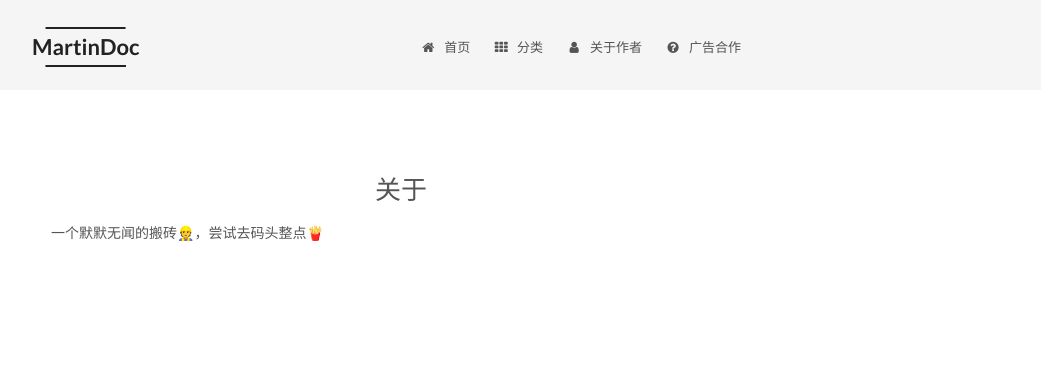
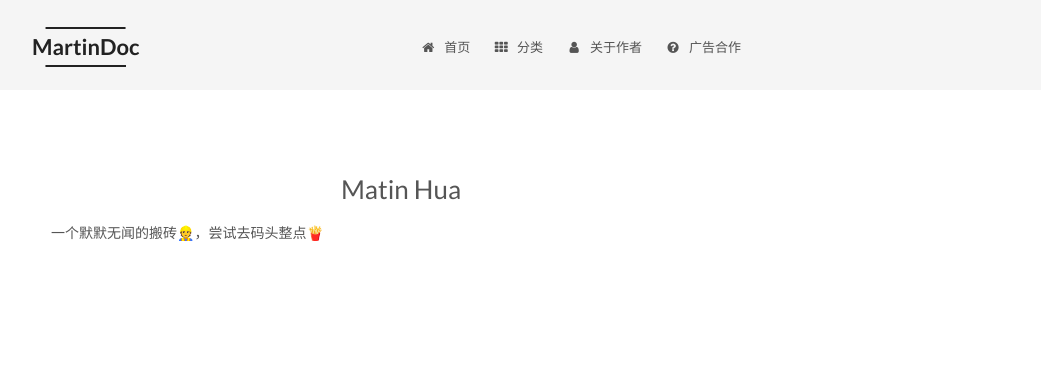
Before and after one commit to huaPeiLiang/huapeiliang.github.io, a Jekyll site: the page built from about/index.md, in a window 1280 px wide. Shown: the top 367 px of the page, without its empty margins (239-1280 px from the left). Built offline with Jekyll 4.4.1, drawn with Linux system fonts in a browser that asks for light colours.

```diff
--- a/_data/languages/zh-Hans.yml
+++ b/_data/languages/zh-Hans.yml
@@ -6,7 +6,7 @@ title:
   archives: 归档
   categories: 分类
   tags: 标签
-  about: 关于
+  about: Matin Hua
 
 author: 博主
 
```
